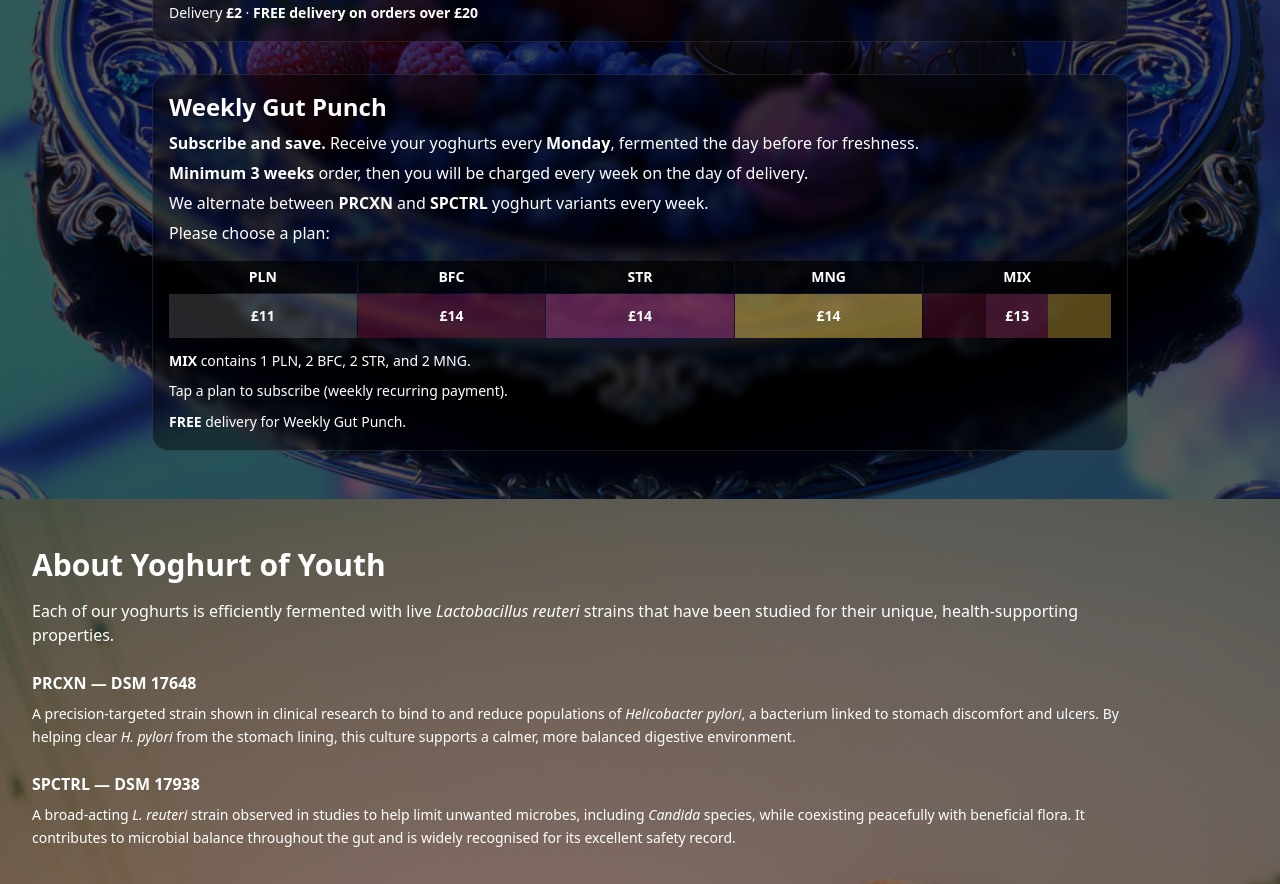
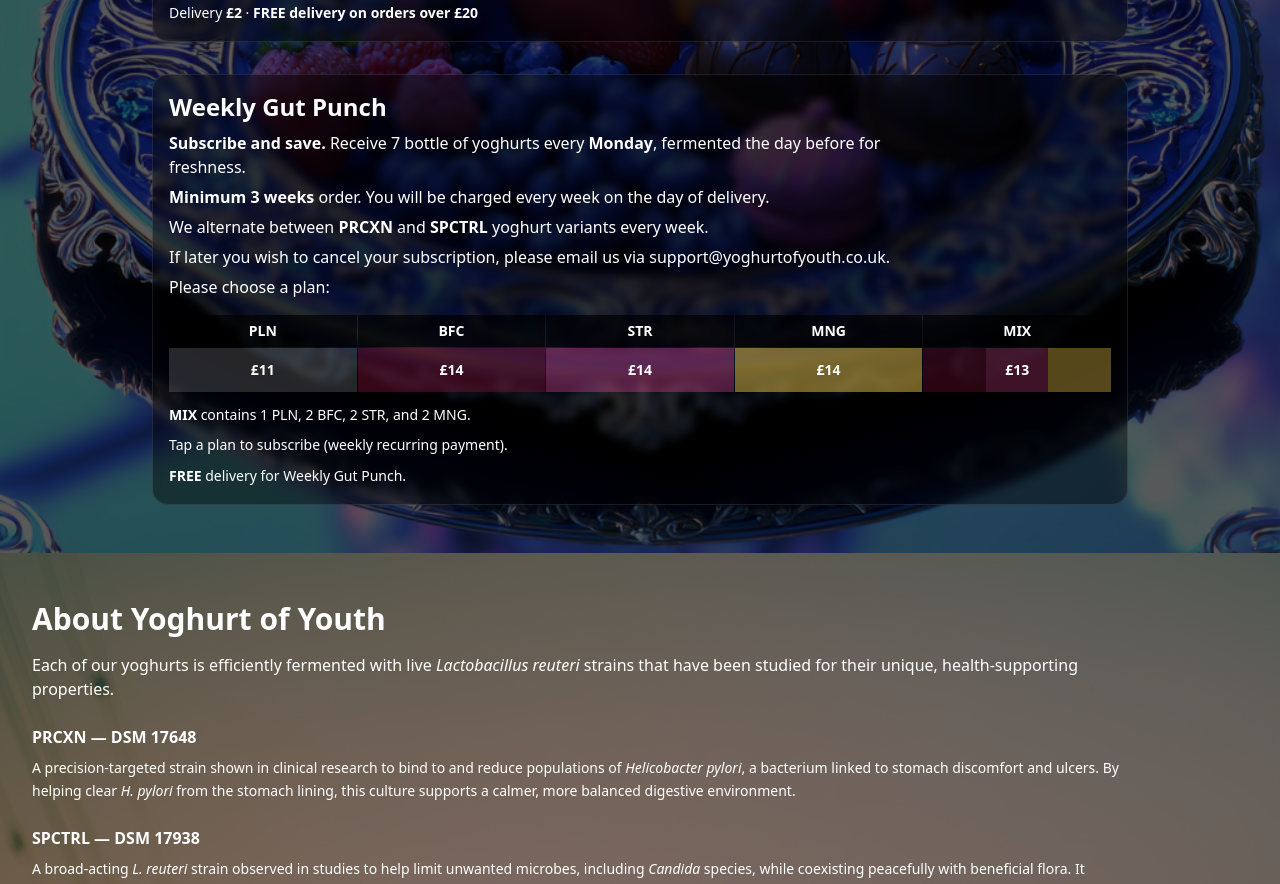
Before and after one commit to ZainAkuji/Yoghurt-of-Youth, a React (Vite) app: page / in a window 1280 px wide. Shown: the part 1660-2544 px from the top of the page. Built offline with nearby package versions, Linux system fonts and the light colour scheme.

Commit message:
Update App.tsx

```diff
--- a/src/App.tsx
+++ b/src/App.tsx
@@ -965,9 +965,10 @@ export default function App(){
                   <h3 className="text-xl sm:text-2xl font-bold mb-2">Weekly Gut Punch</h3>
 
                   <div className="text-sm sm:text-base text-white max-w-3xl space-y-1.5">
-                    <p><strong>Subscribe and save.</strong> Receive your yoghurts every <strong>Monday</strong>, fermented the day before for freshness.</p>
-                    <p><strong>Minimum 3 weeks</strong> order, then you will be charged every week on the day of delivery.</p>
+                    <p><strong>Subscribe and save.</strong> Receive 7 bottle of yoghurts every <strong>Monday</strong>, fermented the day before for freshness.</p>
+                    <p><strong>Minimum 3 weeks</strong> order. You will be charged every week on the day of delivery.</p>
                     <p>We alternate between <strong>PRCXN</strong> and <strong>SPCTRL</strong> yoghurt variants every week.</p>
+                    <p>If later you wish to cancel your subscription, please email us via support@yoghurtofyouth.co.uk.</p>
                     <p className="text-white">Please choose a plan:</p>
                   </div>
 
@@ -1629,7 +1630,8 @@ function PayModal({
       <Modal onClose={onClose} title="Weekly Gut Punch">
         <p className="text-sm text-white/80">
           You’re subscribing to <span className="font-semibold">{subscriptionPlan.label}</span>. Billing is{" "}
-          weekly and starts on the{" "} coming Monday between 18:30–20:00, then repeats every Monday.
+          weekly and starts on the{" "} coming Monday between 18:30–20:00, then repeats every Monday. Please fill
+          in the details below.
         </p>
 
         <div className="mt-4 grid md:grid-cols-2 gap-4">
```
